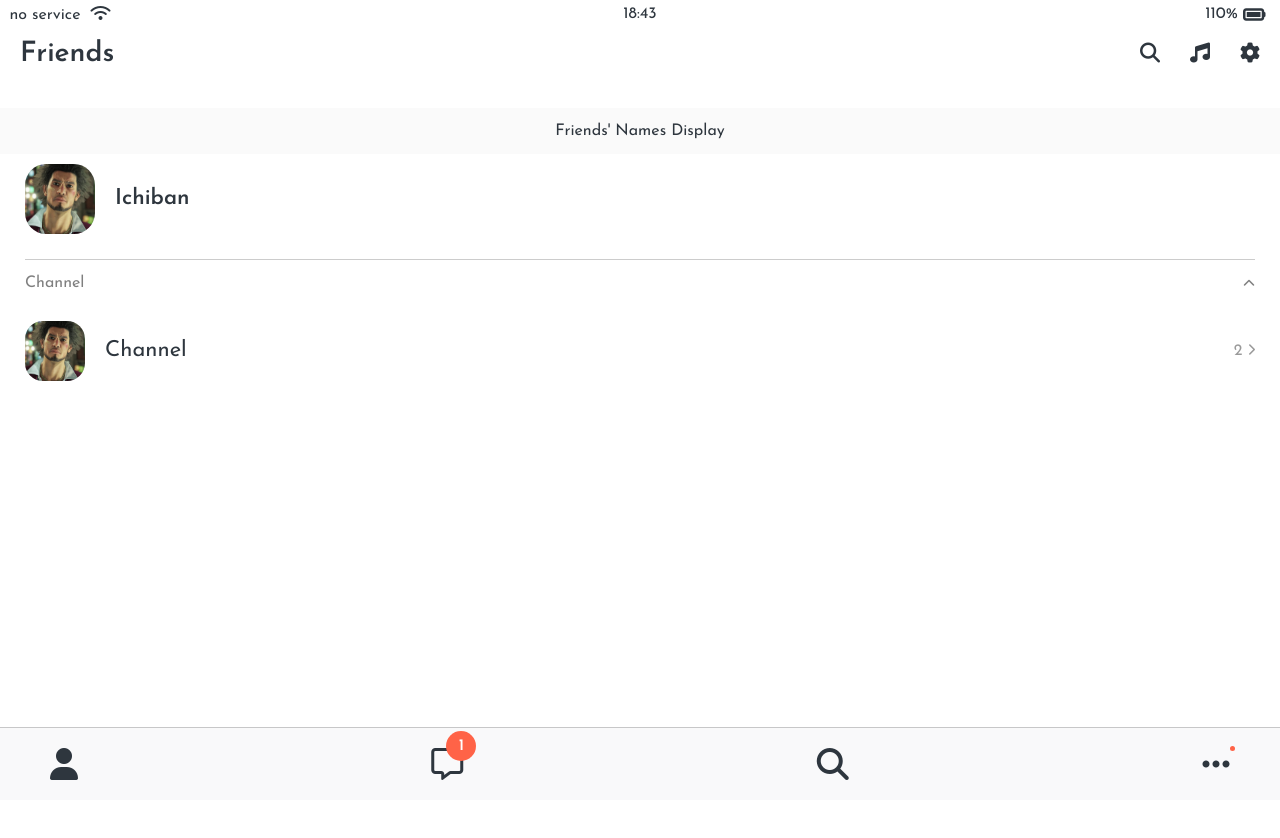
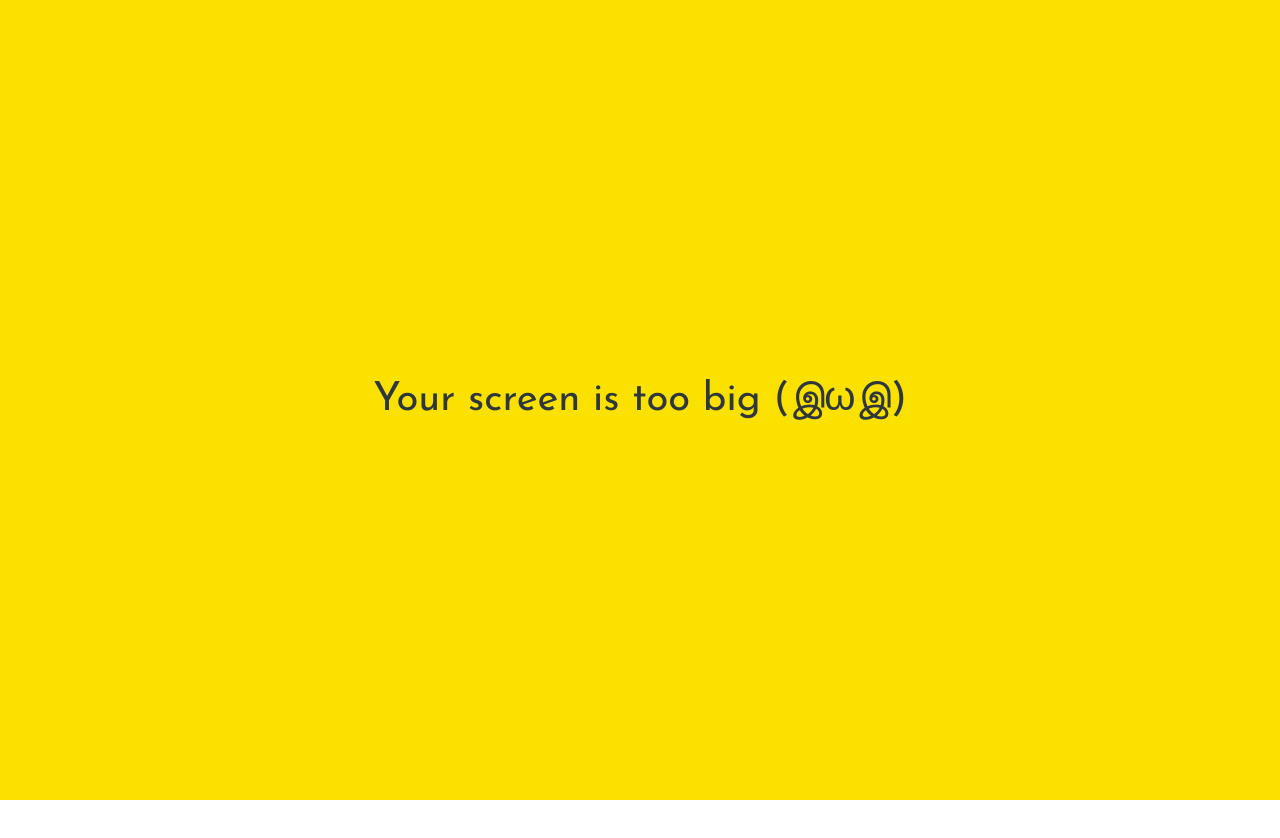
Before and after one commit to xftujoipufm/kokoa-clone-2025, a plain HTML site: page friends.html in a window 1280 px wide. Shown: the top 838 px of the page. Drawn offline with Linux system fonts and the light colour scheme; a web font is replaced by a local one.

Commit message:
2025-5-13

```diff
--- /dev/null
+++ b/css/components/no-mobile.css
@@ -0,0 +1,18 @@
+#no-mobile {
+    position: absolute;
+    z-index: 99;
+    height: 100%;
+    width: 100%;
+    background-color: var(--yellow);
+    display: flex;
+    justify-content: center;
+    align-items: center;
+    top: 0;
+    font-size: 40px;
+}
+
+@media screen and (max-width:645px){
+    #no-mobile {
+        display: none;
+    }
+}
--- a/css/styles.css
+++ b/css/styles.css
@@ -11,6 +11,7 @@
 @import "components/user-components.css";
 @import "components/badge.css";
 @import "components/icon-row.css";
+@import "components/no-mobile.css";
 
 /* Screens */
 @import "screens/login.css";
--- a/friends.html
+++ b/friends.html
@@ -98,6 +98,11 @@
     <div id="splash-screen">
         <i class="fa-solid fa-kiwi-bird"></i>
     </div>
+
+    <div id="no-mobile">
+        <span>Your screen is too big (இωஇ)</span>
+    </div>
+
     <script src="https://kit.fontawesome.com/2dae9276c2.js" crossorigin="anonymous"></script>
 </body>
 </html>
```
Also changed, not shown: chat.html (+4 -0 lines), find.html (+4 -0 lines), index.html (+4 -0 lines), more.html (+4 -0 lines), settings.html (+4 -0 lines).
